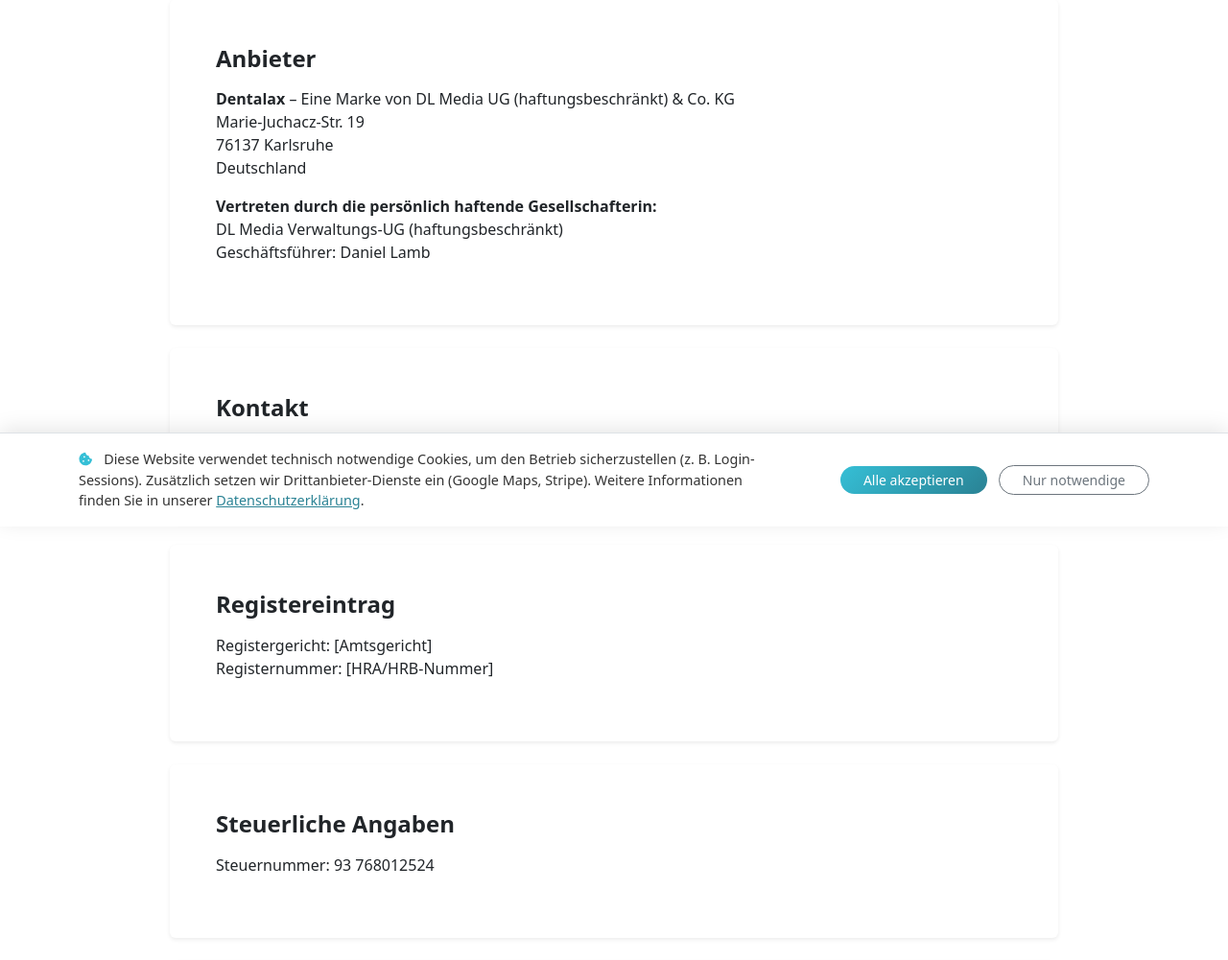
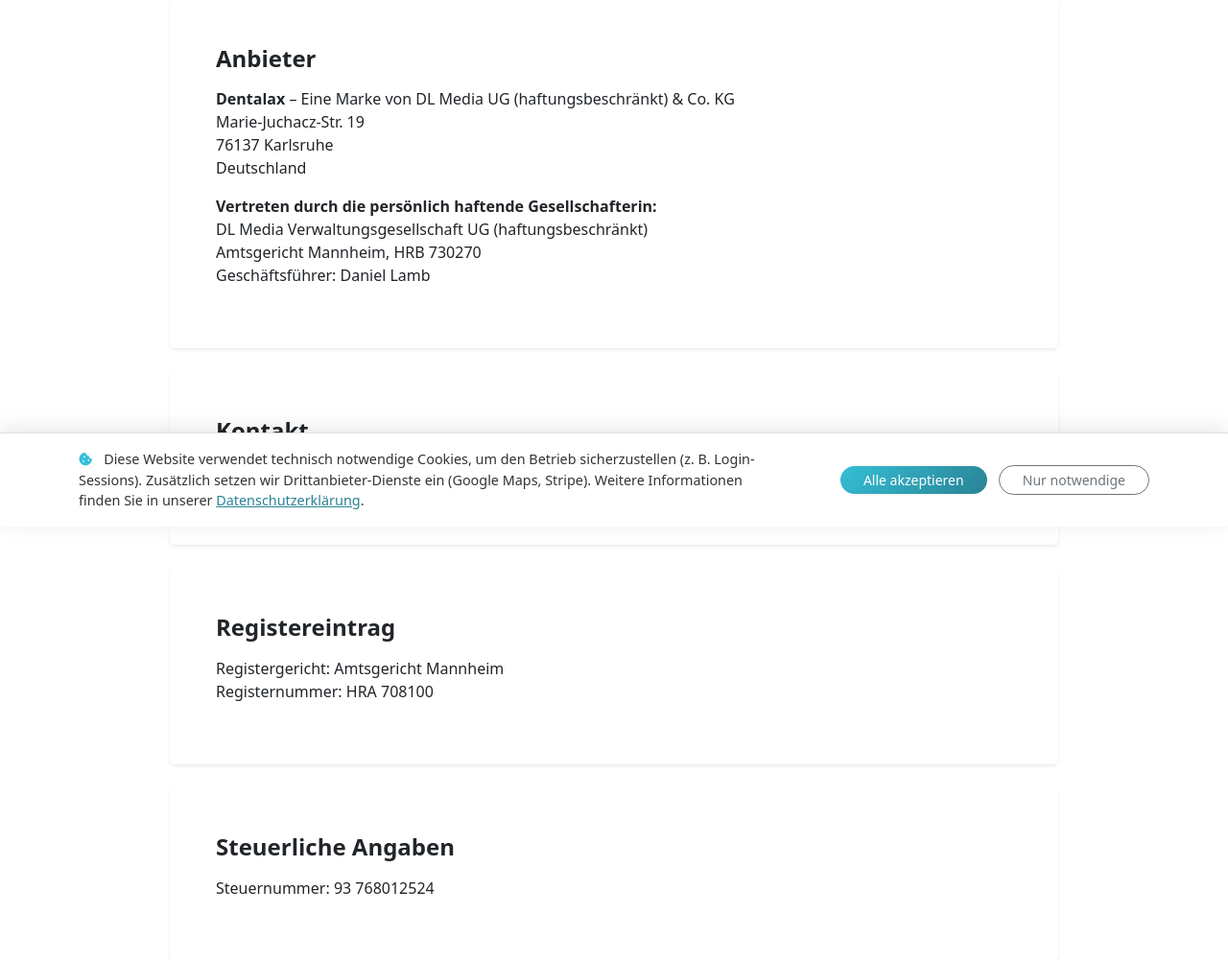
Before and after one commit to aglenedwards/DentalaxFinal, a Flask app: page /impressum in a window 1280 px wide. Shown: the part 251-1252 px from the top of the page at 96% size. Run offline with Flask 3, Linux system fonts and the light colour scheme; some libraries are stand-ins or nearby versions.

Commit message:
Update company registration details in the imprint
Update the imprint template to include the correct name for the managing UG, its commercial register number, and the register court.

Replit-Commit-Author: Agent
Replit-Commit-Session-Id: 18760bda-f788-4c9c-9675-15e5cd108df5
Replit-Commit-Checkpoint-Type: intermediate_checkpoint
Replit-Commit-Event-Id: ccc86d4c-67ba-4798-81d8-9d207ce20a09
Replit-Commit-Screenshot-Url: https://storage.googleapis.com/screenshot-production-us-central1/66814837-dff2-463d-bf46-dec26e800c91/18760bda-f788-4c9c-9675-15e5cd108df5/dv6aD3B
Replit-Helium-Checkpoint-Created: true

```diff
--- a/templates/impressum.html
+++ b/templates/impressum.html
@@ -21,7 +21,8 @@
             </p>
             <p>
               <strong>Vertreten durch die persönlich haftende Gesellschafterin:</strong><br>
-              DL Media Verwaltungs-UG (haftungsbeschränkt)<br>
+              DL Media Verwaltungsgesellschaft UG (haftungsbeschränkt)<br>
+              Amtsgericht Mannheim, HRB 730270<br>
               Geschäftsführer: Daniel Lamb
             </p>
           </div>
@@ -40,9 +41,8 @@
           <div class="card-body p-4 p-md-5">
             <h2 class="h4 fw-bold mb-3">Registereintrag</h2>
             <p>
-              <!-- Handelsregister ergänzen, sobald vorhanden -->
-              Registergericht: [Amtsgericht]<br>
-              Registernummer: [HRA/HRB-Nummer]
+              Registergericht: Amtsgericht Mannheim<br>
+              Registernummer: HRA 708100
             </p>
           </div>
         </div>
```
